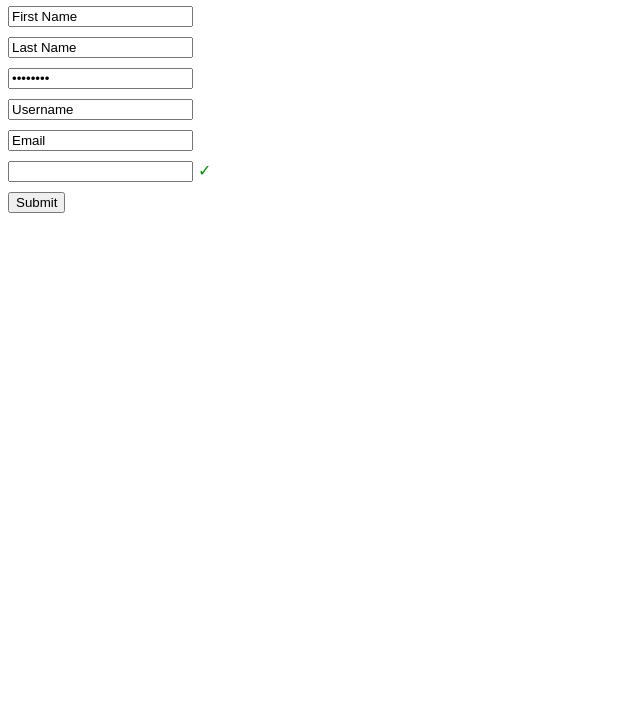
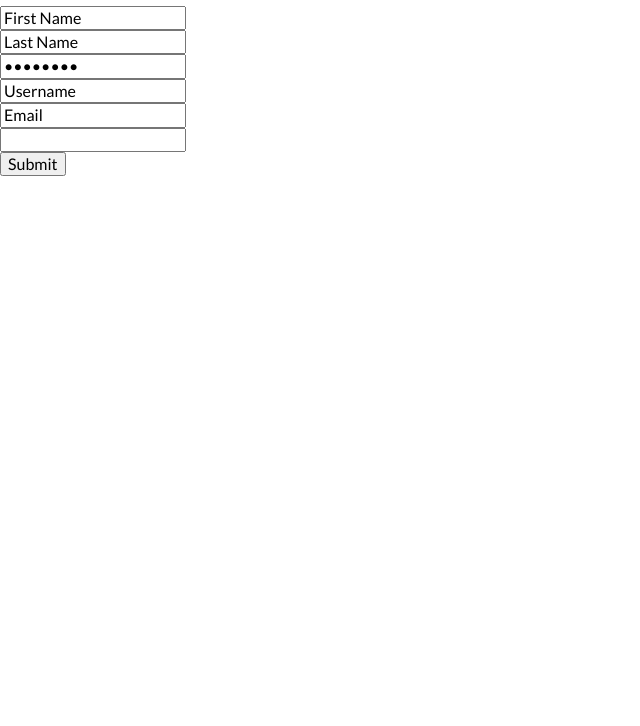
Before and after one commit to zeroxvee/LoginRegistration, a website: page client/index.html in a window 1280 px wide. Shown: the part 74-800 px from the top of the page, without its empty margins (0-640 px from the left). Drawn offline with nearby package versions, Linux system fonts and the light colour scheme.

Commit message:
Add new CSS styles

```diff
--- a/client/index.html
+++ b/client/index.html
@@ -4,6 +4,8 @@
     <meta charset="UTF-8" />
     <meta name="viewport" content="width=device-width, initial-scale=1.0" />
     <title>Registration Form</title>
+    <link rel="stylesheet" href="https://cdnjs.cloudflare.com/ajax/libs/modern-normalize/0.6.0/modern-normalize.min.css">
+    <link href="https://fonts.googleapis.com/css2?family=Lato&display=swap" rel="stylesheet">
     <link rel="stylesheet" href="./style.css" />
   </head>
   <body>
--- a/client/style.css
+++ b/client/style.css
@@ -1,25 +1,3 @@
-div {
-  margin-bottom: 10px;
-  position: relative;
+body {
+  font-family: 'Lato', sans-serif;
 }
-
-input[type="number"] {
-  width: 100px;
-}
-
-input + span {
-  padding-right: 30px;
-}
-
-input:invalid+span:after {
-  position: absolute; content: '✖';
-  padding-left: 5px;
-  color: #8b0000;
-}
-
-input:valid+span:after {
-  position: absolute;
-  content: '✓';
-  padding-left: 5px;
-  color: #009000;
-}
```
